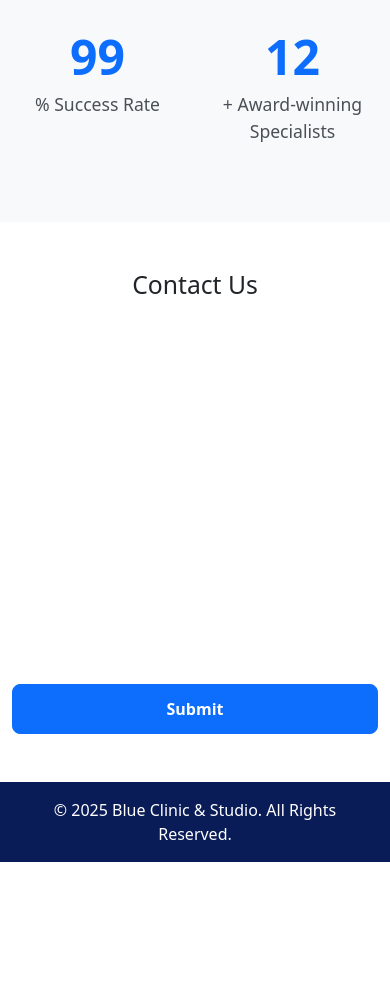
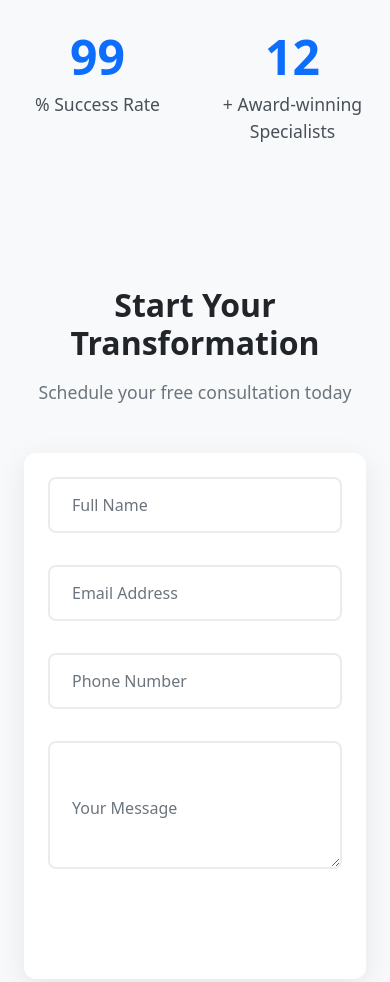
Before and after one commit to jeronimo114/BlueClinic, a website: page index.html in a window 390 px wide. Shown: the part 6115-7097 px from the top of the page. Before the commit the page ends 6977 px from the top, so only its background shows below. Drawn offline with nearby package versions, Linux system fonts and the light colour scheme.

Commit message:
Completed contact Section

```diff
--- a/index.html
+++ b/index.html
@@ -398,47 +398,63 @@
       </div>
     </section>
     <!-- CONTACT SECTION -->
-    <section id="contact" class="contact py-5">
-      <div class="container">
-        <h2 class="text-center mb-4">Contact Us</h2>
-        <div class="row justify-content-center">
-          <div class="col-lg-6">
-            <form>
-              <div class="mb-3">
+    <section id="contact" class="contact">
+      <div class="contact__container">
+        <h2 class="contact__title">Start Your Transformation</h2>
+        <p class="contact__subtitle">Schedule your free consultation today</p>
+
+        <div class="contact__form-wrapper">
+          <form class="contact__form">
+            <div class="contact__input-group">
               <input
                 type="text"
-                  class="form-control"
-                  placeholder="Full Name"
+                class="contact__input"
+                placeholder=" "
+                id="name"
                 required
               />
+              <label for="name" class="contact__label">Full Name</label>
             </div>
-              <div class="mb-3">
+
+            <div class="contact__input-group">
               <input
                 type="email"
-                  class="form-control"
-                  placeholder="Email Address"
+                class="contact__input"
+                placeholder=" "
+                id="email"
                 required
               />
+              <label for="email" class="contact__label">Email Address</label>
             </div>
-              <div class="mb-3">
+
+            <div class="contact__input-group">
               <input
                 type="tel"
-                  class="form-control"
-                  placeholder="Phone Number"
+                class="contact__input"
+                placeholder=" "
+                id="phone"
               />
+              <label for="phone" class="contact__label">Phone Number</label>
             </div>
-              <div class="mb-3">
+
+            <div class="contact__input-group">
               <textarea
-                  class="form-control"
-                  rows="5"
-                  placeholder="Message or specific concerns..."
+                class="contact__textarea"
+                id="message"
+                placeholder=" "
+                rows="4"
+                required
               ></textarea>
+              <label for="message" class="contact__label">Your Message</label>
             </div>
-              <button type="submit" class="btn btn-primary w-100">
-                Submit
+
+            <button type="submit" class="contact__button">
+              <span class="contact__button-text">Send Message</span>
+              <svg class="contact__button-icon" viewBox="0 0 24 24">
+                <path d="M2.01 21L23 12 2.01 3 2 10l15 2-15 2z" />
+              </svg>
             </button>
           </form>
-          </div>
         </div>
       </div>
     </section>
--- /dev/null
+++ b/scss/_contact.scss
@@ -0,0 +1,137 @@
+.contact {
+  padding: 4rem 0;
+  background: #f8f9fa;
+  position: relative;
+  overflow: hidden;
+}
+
+.contact__container {
+  max-width: 800px;
+  margin: 0 auto;
+  padding: 0 1.5rem;
+}
+
+.contact__title {
+  font-size: 2.5rem;
+  text-align: center;
+  color: #212529;
+  margin-bottom: 1rem;
+  font-weight: 600;
+}
+
+.contact__subtitle {
+  text-align: center;
+  color: #6c757d;
+  margin-bottom: 3rem;
+  font-size: 1.1rem;
+}
+
+.contact__form-wrapper {
+  background: white;
+  padding: 2.5rem;
+  border-radius: 12px;
+  box-shadow: 0 8px 30px rgba(0, 0, 0, 0.08);
+}
+
+.contact__input-group {
+  position: relative;
+  margin-bottom: 2rem;
+}
+
+.contact__input,
+.contact__textarea {
+  width: 100%;
+  padding: 1rem;
+  border: 2px solid #e9ecef;
+  border-radius: 8px;
+  font-size: 1rem;
+  transition: all 0.3s ease;
+  background: transparent;
+}
+
+.contact__input:focus,
+.contact__textarea:focus {
+  outline: none;
+  border-color: #007bff;
+  box-shadow: 0 0 0 3px rgba(0, 123, 255, 0.15);
+}
+
+.contact__label {
+  position: absolute;
+  left: 1rem;
+  top: 50%;
+  transform: translateY(-50%);
+  color: #6c757d;
+  pointer-events: none;
+  transition: all 0.3s ease;
+  background: white;
+  padding: 0 0.5rem;
+}
+
+.contact__textarea {
+  resize: vertical;
+  min-height: 120px;
+}
+
+.contact__input:focus + .contact__label,
+.contact__input:not(:placeholder-shown) + .contact__label,
+.contact__textarea:focus + .contact__label,
+.contact__textarea:not(:placeholder-shown) + .contact__label {
+  top: 0;
+  transform: translateY(-50%);
+  font-size: 0.875rem;
+  color: #007bff;
+}
+
+.contact__button {
+  display: inline-flex;
+  align-items: center;
+  justify-content: center;
+  width: 100%;
+  padding: 1rem 2rem;
+  background: #007bff;
+  color: white;
+  border: none;
+  border-radius: 8px;
+  font-size: 1rem;
+  font-weight: 500;
+  cursor: pointer;
+  transition: all 0.3s ease;
+  position: relative;
+  overflow: hidden;
+}
+
+.contact__button:hover {
+  background: #0056b3;
+  transform: translateY(-2px);
+  box-shadow: 0 5px 15px rgba(0, 123, 255, 0.3);
+}
+
+.contact__button-icon {
+  width: 24px;
+  height: 24px;
+  margin-left: 0.75rem;
+  transform: translateX(-5px);
+  opacity: 0;
+  transition: all 0.3s ease;
+}
+
+.contact__button:hover .contact__button-icon {
+  transform: translateX(0);
+  opacity: 1;
+}
+
+@media (max-width: 768px) {
+  .contact__title {
+    font-size: 2rem;
+  }
+
+  .contact__form-wrapper {
+    padding: 1.5rem;
+  }
+
+  .contact__input,
+  .contact__textarea {
+    padding: 0.875rem;
+  }
+}
--- a/scss/style.scss
+++ b/scss/style.scss
@@ -13,3 +13,4 @@
 @forward "sections";
 @forward "footer";
 @forward "animations";
+@forward "contact";
```
Also changed, not shown: css/style.css, 1 other file. Lines whose indentation alone changed are shown as unchanged.
